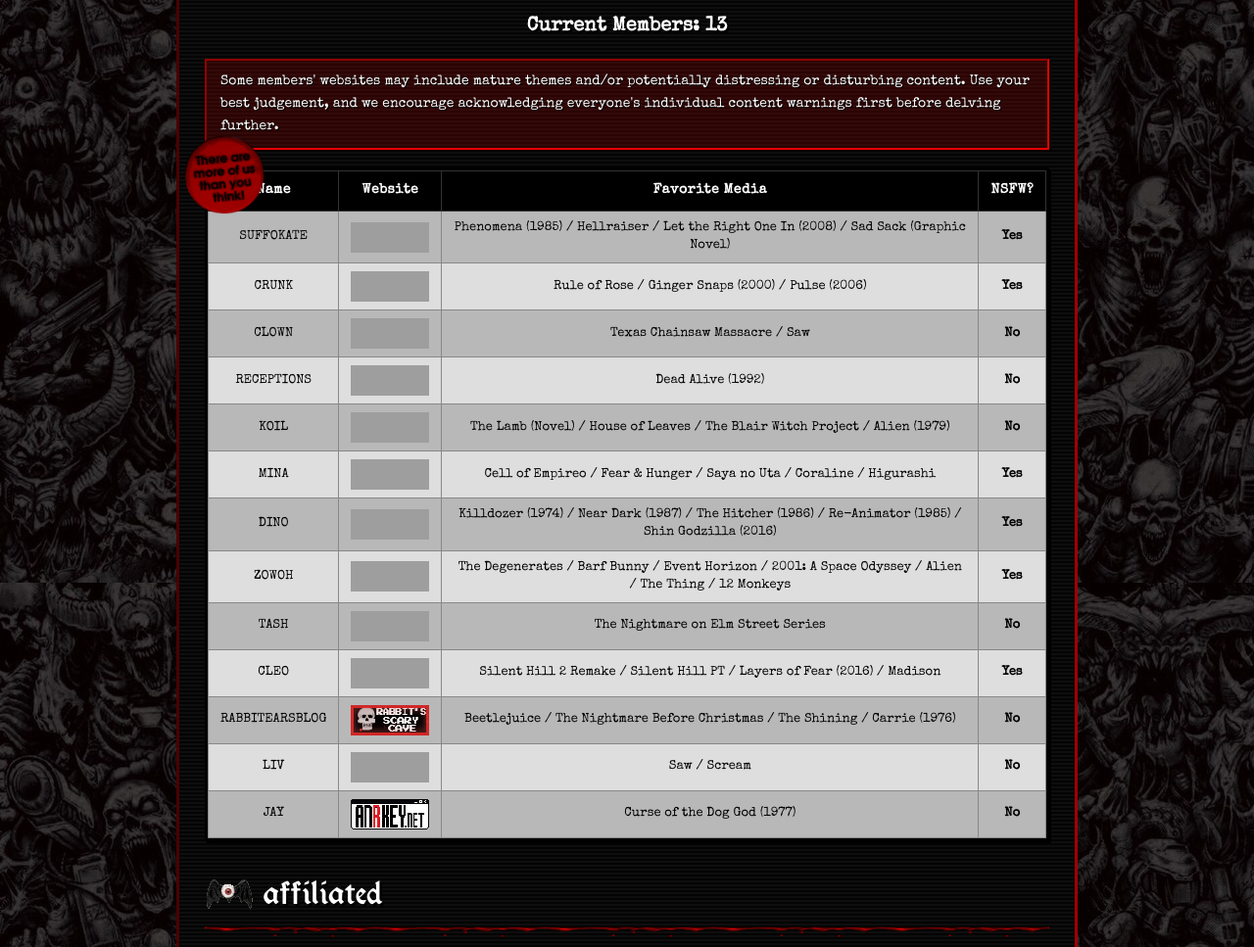
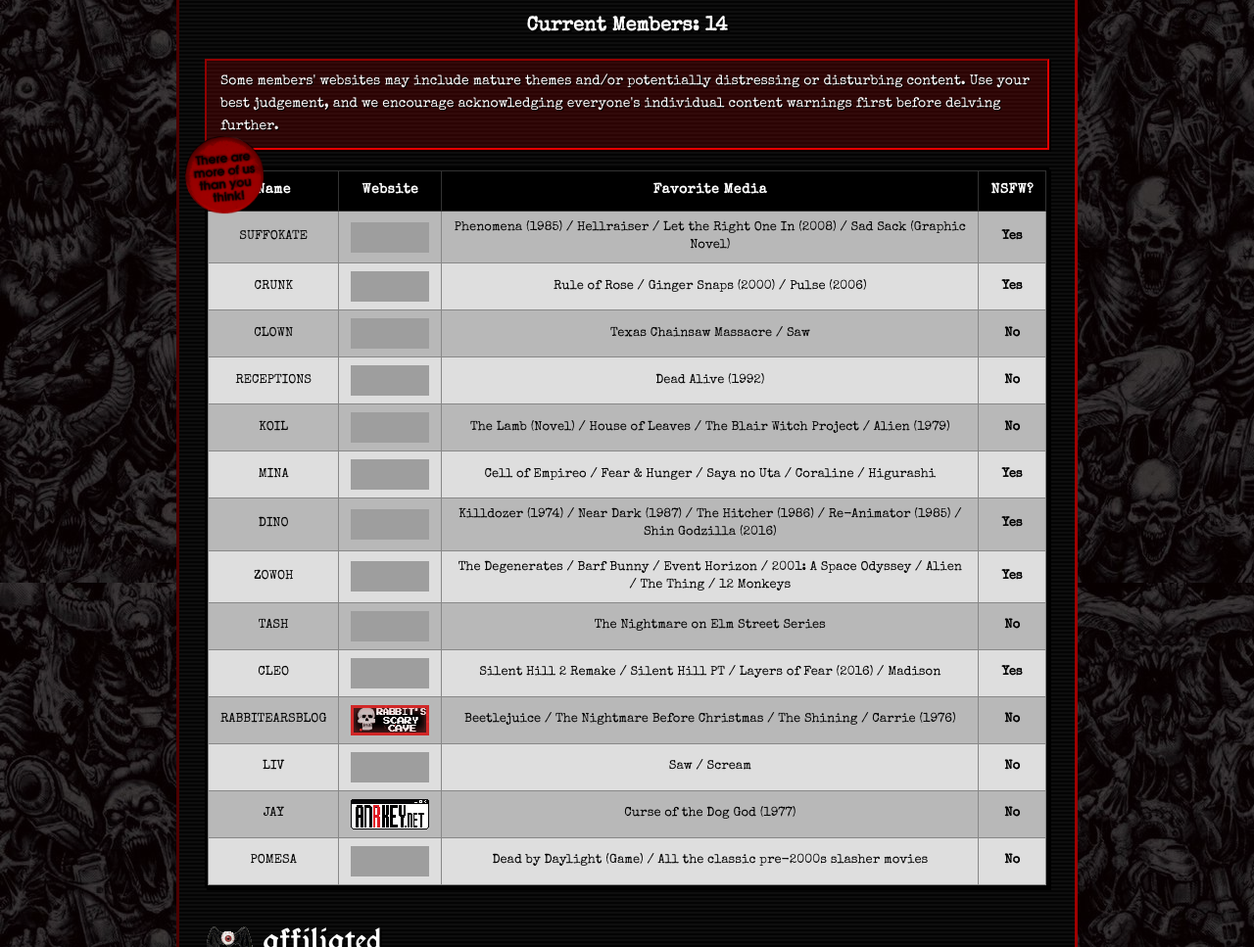
Before and after one commit to horrornomicon/horrornomicon, a plain HTML site: page public/members.html in a window 1280 px wide. Shown: the part 323-1290 px from the top of the page at 98% size. Drawn offline with nearby package versions, Linux system fonts and the light colour scheme; grey boxes are pictures that could not be loaded; a web font is replaced by a local one.

Commit message:
add new member

```diff
--- a/public/members.html
+++ b/public/members.html
@@ -50,7 +50,7 @@
   <main class="solo">
     <h2>members</h2>
 
-    <div class="members-count-banner">Current Members: 13</div>
+    <div class="members-count-banner">Current Members: 14</div>
     <div class="warn">Some members' websites may include mature themes and/or potentially distressing or disturbing content. Use your best judgement, and we encourage acknowledging everyone's individual content warnings first before delving further.</div>
 
     <!--decobutton (members page)-->
@@ -219,6 +219,16 @@
             <td>Curse of the Dog God (1977)</td>
             <td class="rating-18">No</td>
           </tr>
+          <tr>
+            <td>POMESA</td>
+            <td>
+              <a href="https://pomesa.neocities.org/">
+                <div class="member-button"><img src="https://pomesa.neocities.org/assets/img/buttons/button.gif"></div>
+              </a>
+            </td>
+            <td>Dead by Daylight (Game) / All the classic pre-2000s slasher movies</td>
+            <td class="rating-18">No</td>
+          </tr>
         </tbody>
       </table>
     </div>
--- a/public/onionring-widget-alt.js
+++ b/public/onionring-widget-alt.js
@@ -15,7 +15,8 @@ var sites = [
     'https://solemnity.nekoweb.org/',
     'https://rabbitearsblog12.nekoweb.org/',
     'https://lesbiandelrey.neocities.org/',
-    'https://anrkey.net'
+    'https://anrkey.net',
+    'https://pomesa.neocities.org/'
 ];
 
 // name of the ring
--- a/public/onionring-widget.js
+++ b/public/onionring-widget.js
@@ -15,7 +15,8 @@ var sites = [
     'https://solemnity.nekoweb.org/',
     'https://rabbitearsblog12.nekoweb.org/',
     'https://lesbiandelrey.neocities.org/',
-    'https://anrkey.net'
+    'https://anrkey.net',
+    'https://pomesa.neocities.org/'
 ];
 
 // name of the ring
```
